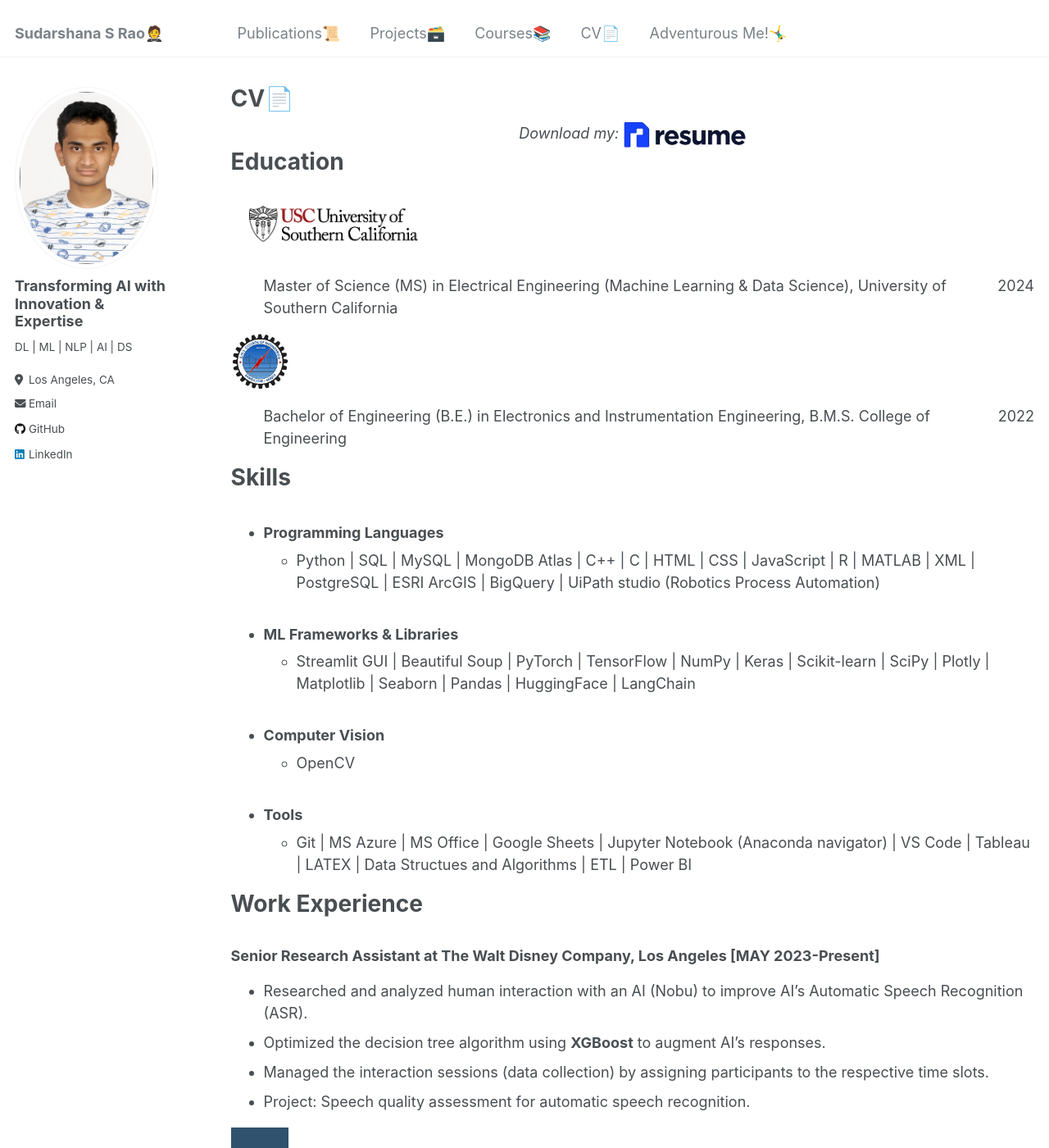
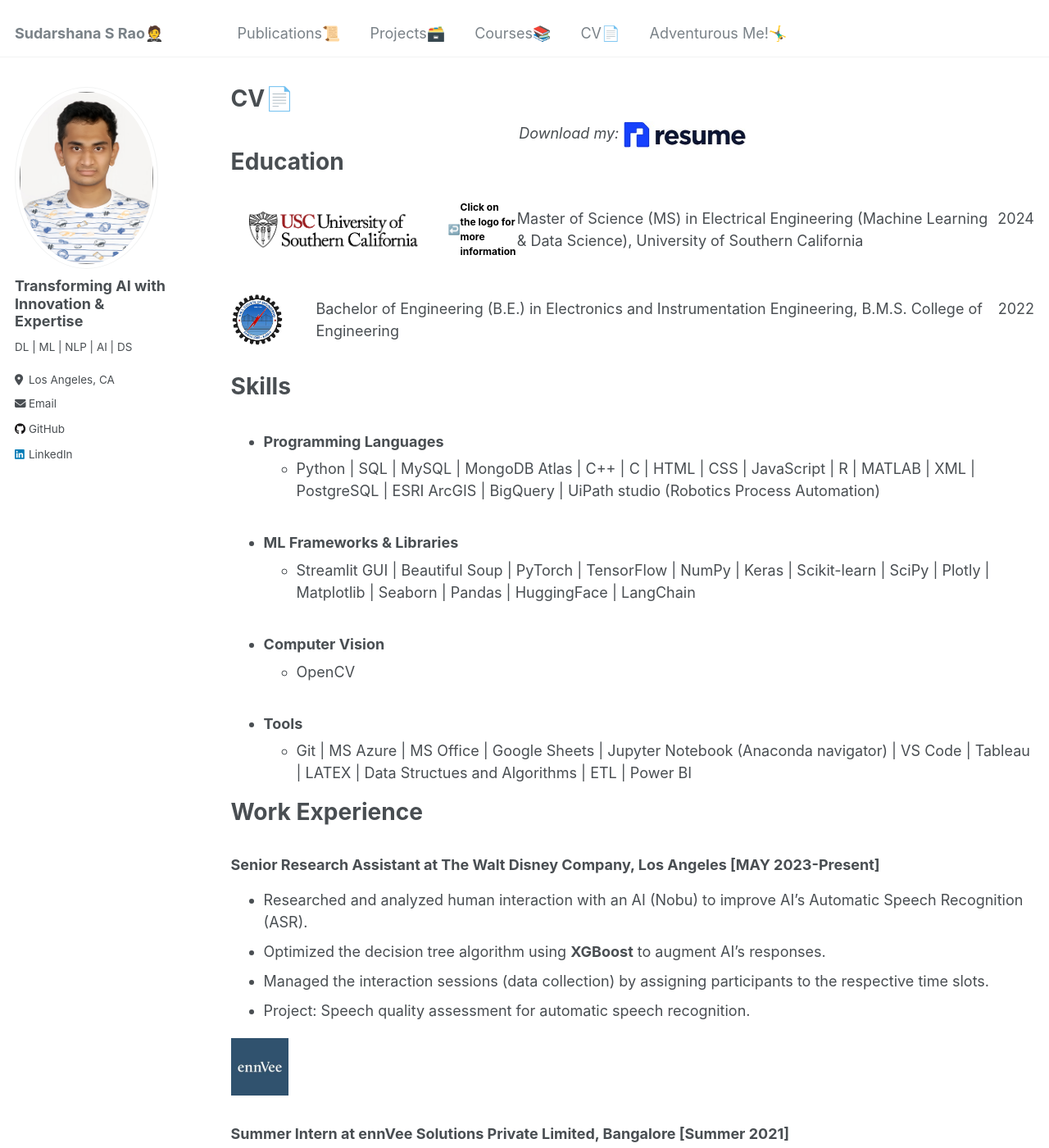
Before and after one commit to SudarshanaSRao/SudarshanaSRao.github.io, a Jekyll site: the page built from _pages/cv.md, in a window 1280 px wide and 1400 px high. Shown: the whole window at 82% size. Built offline with Jekyll 4.4.1, drawn with Linux system fonts in a browser that asks for light colours; some of the changed lines change nothing that is shown.

Commit message:
Update cv.md

```diff
--- a/_pages/cv.md
+++ b/_pages/cv.md
@@ -48,6 +48,7 @@
   <div>
     <a href="https://usc.edu" onclick="trackOutboundLink(this);">
       <img height="150px" src="/images/usc_logo.png" width="250px">
+      <div class="overlay"><span class="curvy-arrow">↩️</span>Click on the logo for more information</div>
     </a>
   </div>
   <div>
@@ -59,6 +60,60 @@
     </ul>
   </div>
 </div>
+<style>
+  .flexcontainer {
+  display: flex;
+  align-items: center;
+  margin: 20px 0;
+}
+.flexcontainer a {
+  text-decoration: none; /* Remove underline from links */
+  color: inherit; /* Inherit color from parent */
+  display: flex;
+  align-items: center;
+}
+.flexcontainer img {
+  transition: all 0.3s ease-in-out;
+}
+.overlay {
+  display: flex;
+  align-items: center;
+  color: black;
+  font-size: 12px;
+  font-weight: bold;
+  margin-left: 10px; /* Space between image and text */
+  pointer-events: none;
+}
+.curvy-arrow {
+  margin-left: 5px;
+  font-size: 12px;
+  color: black;
+  animation: bounce 2s infinite;
+}
+@keyframes bounce {
+  0%, 100% {
+    transform: translateY(0);
+  }
+  50% {
+    transform: translateY(-2px);
+  }
+}
+</style>
+<!--<div class="flexcontainer">
+  <div>
+    <a href="https://usc.edu" onclick="trackOutboundLink(this);">
+      <img height="150px" src="/images/usc_logo.png" width="250px">
+    </a>
+  </div>
+  <div>
+    <ul>
+      <li style="display: flex; justify-content: space-between;">
+        <span>Master of Science (MS) in Electrical Engineering (Machine Learning & Data Science), University of Southern California</span>
+        <span>2024</span>
+      </li>
+    </ul>
+  </div>
+</div>-->
 
 <div class="flexcontainer">
   <div>
```
